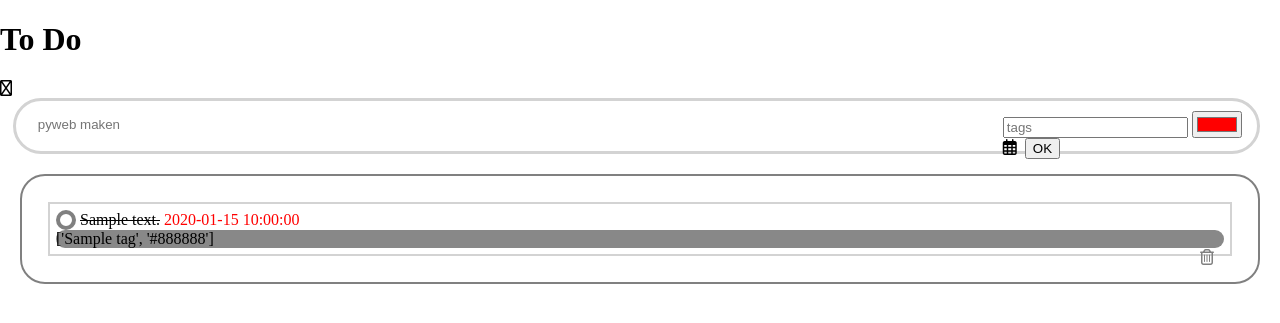
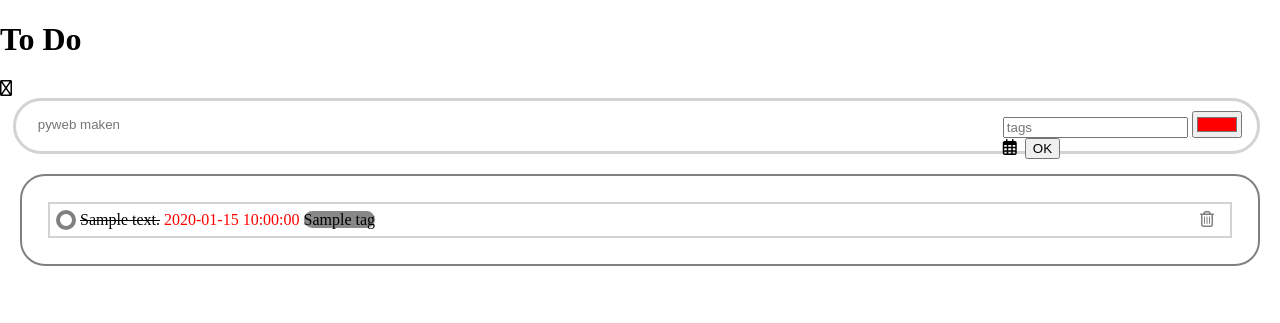
Before and after one commit to void-cc/todolistapp2, a Flask app: page / in a window 1280 px wide. Shown: the part 46-369 px from the top of the page. Run offline with Flask 3, Linux system fonts and the light colour scheme; tables that the repository leaves empty hold one stand-in row (values such as "Sample post"); some libraries are stand-ins or nearby versions.

Commit message:
Verion 0.3 of adding tags to todos

```diff
--- a/todolistapp-master/app.py
+++ b/todolistapp-master/app.py
@@ -80,7 +80,7 @@ def homepage():
             ti.add_to_todo(request.form['toevoegen'], user_id,
                            datetime.fromisoformat(
                                request.form['toevoegen_date']),
-                           todo_tags= 'test', #request.form['toevoegen_tag'],
+                           todo_tags=request.form['toevoegen_tag'],
                            todo_tags_color=request.form['toevoegen_tag_color'])
 
         # verwijderen van een todo-item
@@ -130,7 +130,9 @@ def submit_todo():
         if 'toevoegen' in request.form:
             ti.add_to_todo(request.form['toevoegen'], user_id,
                            datetime.fromisoformat(
-                               request.form['toevoegen_date']))
+                               request.form['toevoegen_date']),
+                           todo_tags=request.form['toevoegen_tag'],
+                           todo_tags_color=request.form['toevoegen_tag_color'])
 
             # verwijderen van een todo-item
         elif 'todo_delete' in request.form:
--- a/todolistapp-master/static/js/todo.js
+++ b/todolistapp-master/static/js/todo.js
@@ -159,6 +159,7 @@
                 '</button><p class="todo-text"> ' + todo[i].todo_text + ' ' +
                 '</p>' +
                 todo_date +
+                '<div class="tag" style="background-color:' + todo[i].todo_tags[1] + '"><p class="todo-text">' + todo[i].todo_tags[0] + '</p></div>\n' +
                 '<button type="submit" class="todo-edit fa-solid fa-pen" name="todo-edit" value="' + todo[i].id + '"' + '</button>' +
                 '<button type="submit" class="todo-delete fa fa-trash-o" name="todo-delete" value="' + todo[i].id + '">' +
                 '</button></div>';
--- a/todolistapp-master/static/todo.css
+++ b/todolistapp-master/static/todo.css
@@ -140,4 +140,6 @@
 
 .tag {
     border-radius: 25px;
+    width: 40px;
+    display: inline;
 }
--- a/todolistapp-master/templates/index.html
+++ b/todolistapp-master/templates/index.html
@@ -40,7 +40,7 @@
             {% else %}
             <p class="todo-text">{{ todo.todo_date }}</p>
             {% endif %}
-            <div class="tag" style="background-color:{{ todo.todo_tags[1] }}"><p class="todo-text">{{ todo.todo_tags }}</p></div>
+            <div class="tag" style="background-color:{{ todo.todo_tags[1] }}"><p class="todo-text">{{ todo.todo_tags[0] }}</p></div>
             <button type="submit" class="todo-delete fa fa-trash-o" name="todo-delete" value="{{ todo.id }}"></button>
         </div>
 
--- a/todolistapp-master/todo_interacts.py
+++ b/todolistapp-master/todo_interacts.py
@@ -31,8 +31,8 @@ def add_to_todo(todo_text,
                 todo_description=None,
                 todo_date_overdue=False,
                 todo_done=False,
-                todo_tags='test',
-                todo_tags_color='green'
+                todo_tags=None,
+                todo_tags_color=None
                 ):
     if todo_date == datetime.fromisoformat('0001-01-01'):
         todo_date_overdue = False
@@ -47,7 +47,6 @@ def add_to_todo(todo_text,
         todo_date_overdue=todo_date_overdue,
         todo_done=todo_done,
         user_id=user_id,
-        # get the first tag information from tags with the same todolist_id
         todo_tags=[Tags(tag_name=todo_tags, tag_color=todo_tags_color)]
     )
     sdb.add(new_todo)
```
Also changed, not shown: 1 other file.
